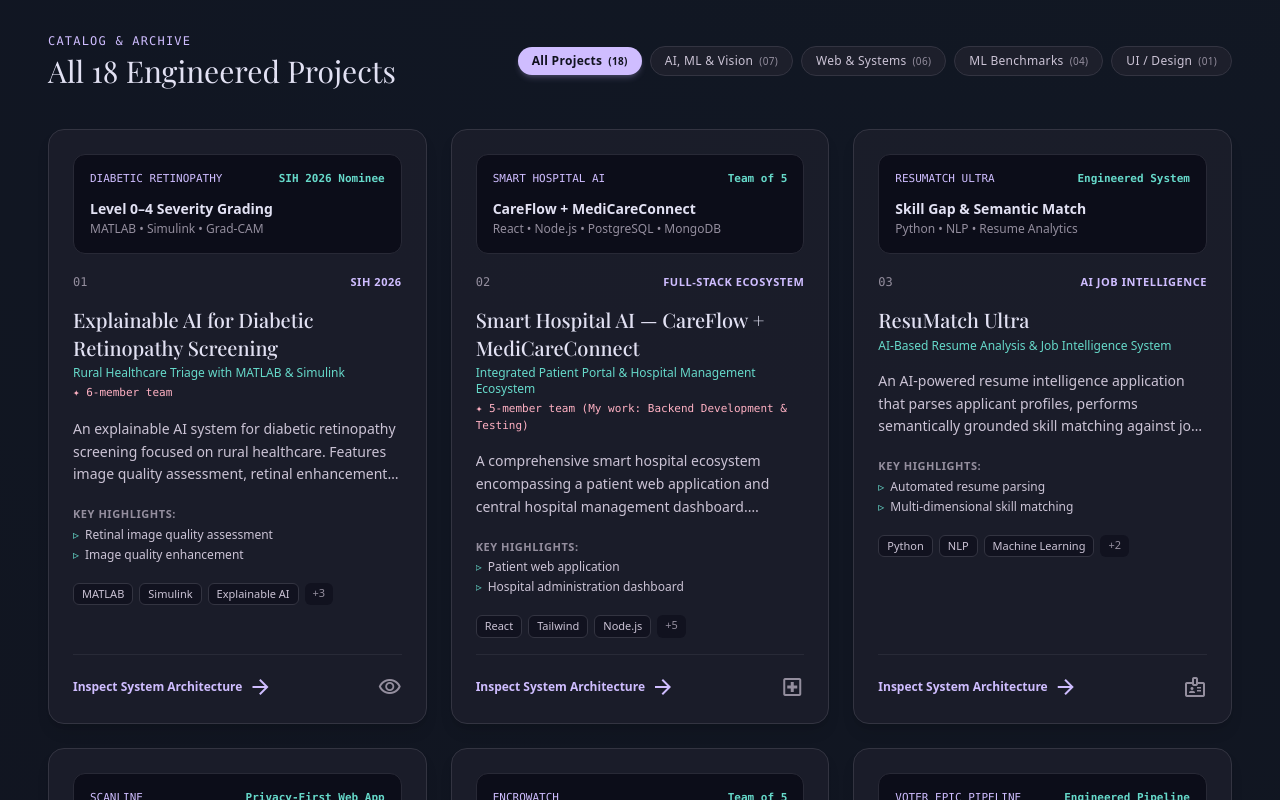
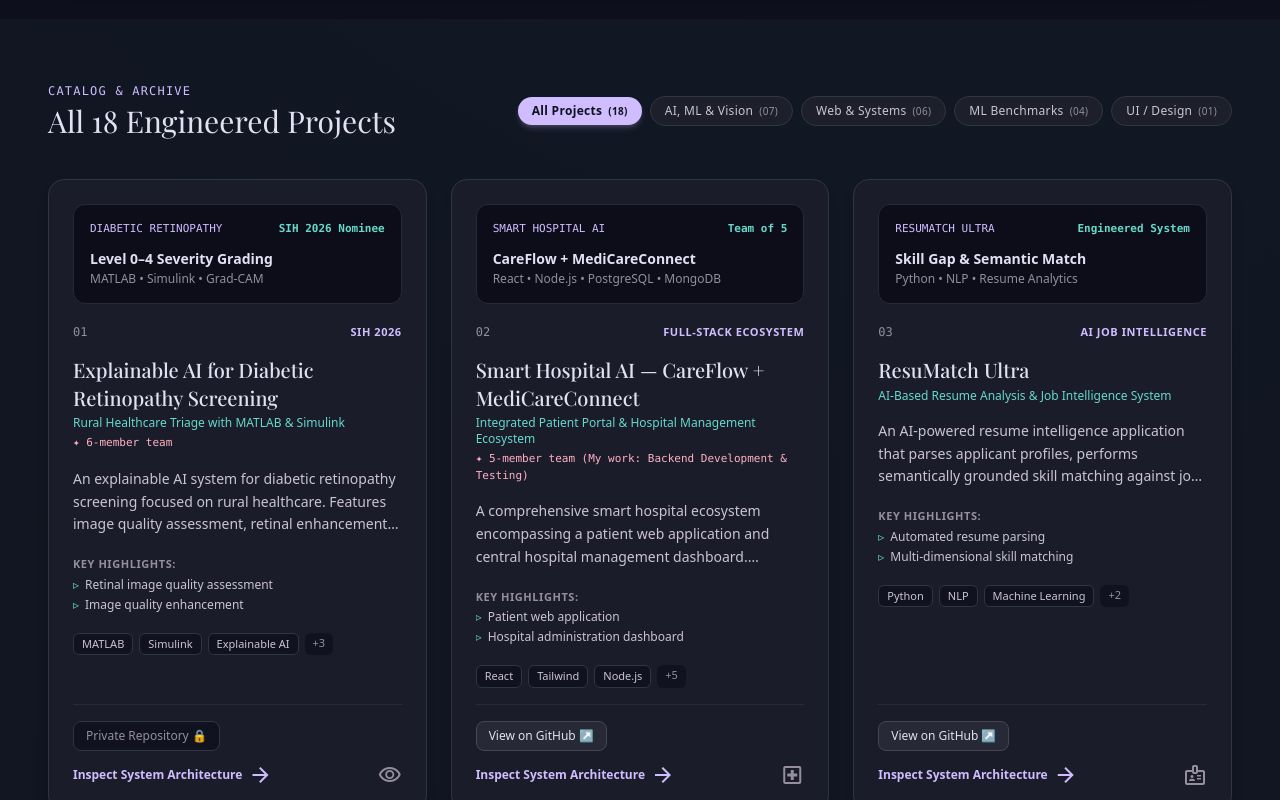
Before and after one commit to jophita-kristen-s/portfolioo, a React (Vite) app: page / in a window 1280 px wide. Shown: the part 6000-6800 px from the top of the page. Built offline with nearby package versions, Linux system fonts and the light colour scheme; a web font is replaced by a local one.

Commit message:
feat: add repository visibility indicators
Integrate GitHub repository links and status labels (public/private) into project cards and modals to provide transparency on project accessibility.

```diff
--- a/src/components/AllProjectsSection.tsx
+++ b/src/components/AllProjectsSection.tsx
@@ -144,8 +144,29 @@ export const AllProjectsSection: React.FC<AllProjectsSectionProps> = ({ onOpenPr
                 </div>
               </div>
 
-              {/* Action Button */}
-              <div className="pt-5 mt-4 border-t border-[#333441]/60 flex items-center justify-between">
+              {/* Action Button & GitHub Repo Info */}
+              <div className="pt-4 mt-4 border-t border-[#333441]/60 flex flex-col gap-3">
+                {project.githubRepoType === 'public' && project.githubUrl ? (
+                  <div>
+                    <a
+                      href={project.githubUrl}
+                      target="_blank"
+                      rel="noopener noreferrer"
+                      className="inline-flex items-center gap-1.5 px-3 py-1.5 rounded-lg bg-[#282936] hover:bg-[#373846] border border-[#494553] text-[#e2e1f3] hover:text-[#cfbdff] text-xs font-medium transition-colors"
+                      onClick={(e) => e.stopPropagation()}
+                    >
+                      <span>View on GitHub ↗</span>
+                    </a>
+                  </div>
+                ) : project.githubRepoType === 'private' ? (
+                  <div>
+                    <span className="inline-flex items-center gap-1.5 px-3 py-1.5 rounded-lg bg-[#11121f] border border-[#333441] text-[#948e9e] text-xs font-medium select-none">
+                      <span>Private Repository 🔒</span>
+                    </span>
+                  </div>
+                ) : null}
+
+                <div className="flex items-center justify-between">
                   <button
                     type="button"
                     onClick={() => onOpenProjectModal(project.id)}
@@ -159,6 +180,7 @@ export const AllProjectsSection: React.FC<AllProjectsSectionProps> = ({ onOpenPr
                   </span>
                 </div>
               </div>
+            </div>
           ))}
         </div>
 
--- a/src/components/FeaturedProjectSection.tsx
+++ b/src/components/FeaturedProjectSection.tsx
@@ -128,7 +128,7 @@ export const FeaturedProjectSection: React.FC<FeaturedProjectSectionProps> = ({
               </div>
 
               {/* Action row */}
-              <div className="flex items-center gap-4 pt-2">
+              <div className="flex flex-wrap items-center gap-4 pt-2">
                 <button
                   type="button"
                   onClick={() => onOpenProjectModal(drProject.id)}
@@ -148,6 +148,9 @@ export const FeaturedProjectSection: React.FC<FeaturedProjectSectionProps> = ({
                   </span>
                   <span>{simulating ? 'Scanning...' : 'Rerun Triage'}</span>
                 </button>
+                <span className="inline-flex items-center gap-1.5 px-3 py-2 rounded-lg bg-[#11121f] border border-[#333441] text-xs font-medium text-[#948e9e] select-none">
+                  <span>Private Repository 🔒</span>
+                </span>
               </div>
             </div>
 
--- a/src/components/ProjectModal.tsx
+++ b/src/components/ProjectModal.tsx
@@ -117,10 +117,26 @@ export const ProjectModal: React.FC<ProjectModalProps> = ({ projectId, onClose }
         </div>
 
         {/* Footer Actions */}
-        <div className="mt-8 pt-6 border-t border-[#333441] flex items-center justify-between">
-          <span className="font-label-handwritten text-lg text-[#ffb1c3]">
-            Verified Portfolio Entry ✦
-          </span>
+        <div className="mt-8 pt-6 border-t border-[#333441] flex flex-wrap items-center justify-between gap-3">
+          <div className="flex flex-wrap items-center gap-3">
+            <span className="font-label-handwritten text-lg text-[#ffb1c3]">
+              Verified Portfolio Entry ✦
+            </span>
+            {project.githubRepoType === 'public' && project.githubUrl ? (
+              <a
+                href={project.githubUrl}
+                target="_blank"
+                rel="noopener noreferrer"
+                className="inline-flex items-center gap-1.5 px-3 py-1.5 rounded-lg bg-[#282936] hover:bg-[#373846] border border-[#494553] text-[#e2e1f3] hover:text-[#cfbdff] text-xs font-medium transition-colors"
+              >
+                <span>View on GitHub ↗</span>
+              </a>
+            ) : project.githubRepoType === 'private' ? (
+              <span className="inline-flex items-center gap-1.5 px-3 py-1.5 rounded-lg bg-[#11121f] border border-[#333441] text-[#948e9e] text-xs font-medium select-none">
+                <span>Private Repository 🔒</span>
+              </span>
+            ) : null}
+          </div>
           <button
             type="button"
             onClick={onClose}
--- a/src/data/portfolioData.ts
+++ b/src/data/portfolioData.ts
@@ -196,7 +196,8 @@ export const ALL_PROJECTS: Project[] = [
       'Granular lesion localization targeting microaneurysms, hard/soft exudates, and retinal hemorrhages',
       'Level 0–4 severity staging coupled with Grad-CAM feature attribution maps',
       'Automated report generation streamlining screening reviews for medical assistants'
-    ]
+    ],
+    githubRepoType: 'private'
   },
   {
     id: 'smart-hospital-ai',
@@ -228,7 +229,9 @@ export const ALL_PROJECTS: Project[] = [
       'Hybrid persistence layer utilizing PostgreSQL relational schemas alongside MongoDB/Firebase for flexible records',
       'Integrated Google Maps Distance API for real-time proximity-based emergency triage routing',
       'Implemented secure JWT authentication and QR-coded identity tokenization'
-    ]
+    ],
+    githubUrl: 'https://github.com/jophita-kristen-s/SmartHospitalAI_CareFlow-MediCareConnect.git',
+    githubRepoType: 'public'
   },
   {
     id: 'resumatch-ultra',
@@ -255,7 +258,9 @@ export const ALL_PROJECTS: Project[] = [
       'Deep textual extraction and entity normalization from unstructured resume documents',
       'Targeted skill matching algorithm evaluating core frameworks, tools, and technical areas',
       'Skill gap breakdown providing concrete improvement recommendations'
-    ]
+    ],
+    githubUrl: 'https://github.com/jophita-kristen-s/RESUMATCH-ULTRA.git',
+    githubRepoType: 'public'
   },
   {
     id: 'scanline',
@@ -283,7 +288,8 @@ export const ALL_PROJECTS: Project[] = [
       'Multi-format support for scanned PDFs, PNGs, and TIFF documents',
       'Custom bounding box template alignment for recurring invoice and receipt layouts',
       'Export engine for instant CSV and JSON generation'
-    ]
+    ],
+    githubRepoType: 'private'
   },
   {
     id: 'encrowatch',
@@ -311,7 +317,8 @@ export const ALL_PROJECTS: Project[] = [
       'Dynamic SVG spatial polygon rendering with localized coordinate scaling',
       'Layer toggle subsystem isolating coastal regulation zones and water bodies',
       'Structured audit logging enabling officers to submit visual incident reports'
-    ]
+    ],
+    githubRepoType: 'private'
   },
   {
     id: 'voter-epic',
@@ -338,7 +345,8 @@ export const ALL_PROJECTS: Project[] = [
       'Morphological operations and bilateral filtering to neutralize background security grids',
       'Coordinate-based bounding box extraction for EPIC number, holder name, and relation fields',
       'Custom regex post-processor and error debugging rules to rectify character confusion (0 vs O, 1 vs I)'
-    ]
+    ],
+    githubRepoType: 'private'
   },
   {
     id: 'aurelia-gems',
@@ -644,7 +652,9 @@ export const ALL_PROJECTS: Project[] = [
     technicalHighlights: [
       'Configured text/event-stream headers for non-buffering data transmission',
       'Client-side EventSource API integration handling reconnections and message parsing'
-    ]
+    ],
+    githubUrl: 'https://github.com/jophita-kristen-s/sse.git',
+    githubRepoType: 'public'
   }
 ];
 
--- a/src/types.ts
+++ b/src/types.ts
@@ -30,6 +30,7 @@ export interface Project {
   longOverview?: string;
   technicalHighlights?: string[];
   githubUrl?: string;
+  githubRepoType?: 'public' | 'private';
   liveDemoUrl?: string;
 }
 
```
Lines whose indentation alone changed are shown as unchanged.
